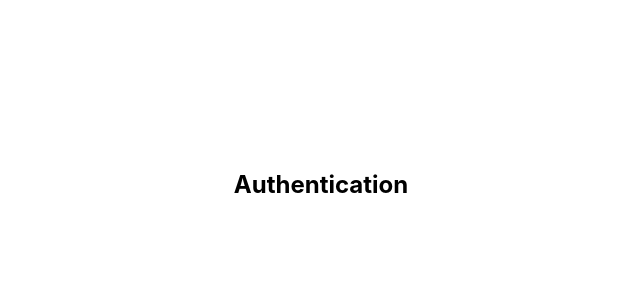
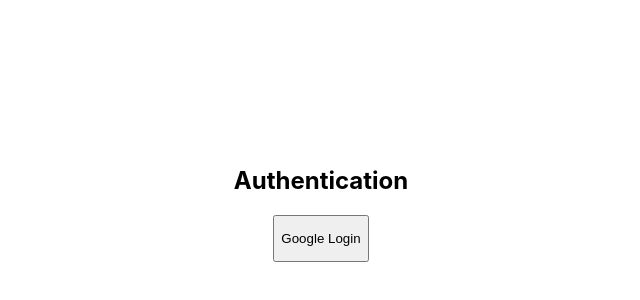
Before and after one commit to jradev/auth-api-demo, a React (Create React App) app: page / in a window 1280 px wide. Shown: the part 196-496 px from the top of the page, without its empty margins (319-959 px from the left). Built offline with nearby package versions, Linux system fonts and the light colour scheme.

Commit message:
feat: implement google auth

```diff
--- a/src/App.js
+++ b/src/App.js
@@ -11,7 +11,7 @@
     redirect_uri='http://localhost:3000/redirect'
     clientId="15215379422-3v7tol5m71mmehkj7toc4pt120e61apv.apps.googleusercontent.com"
     onSuccess={credentialResponse => {
-        console.log(credentialResponse);
+        // console.log(credentialResponse);
       }}
       onError={() => {
         console.log('Login Failed');
--- /dev/null
+++ b/src/container/home/index.jsx
@@ -0,0 +1,10 @@
+import React from 'react';
+import './style.css';
+
+export default function(){
+    return (
+        <div >
+            <h2>Home</h2>
+        </div>
+    );
+}
--- /dev/null
+++ b/src/container/home/style.css
@@ -0,0 +1,7 @@
+.main {
+    min-height: 100vh;
+    display: flex;
+    flex-direction: column;
+    align-items: center;
+    justify-content: center
+}
--- a/src/container/login/index.jsx
+++ b/src/container/login/index.jsx
@@ -1,22 +1,30 @@
 import React from 'react';
-import { GoogleLogin } from '@react-oauth/google';
+import { GoogleLogin, useGoogleLogin } from '@react-oauth/google';
 import './style.css';
+import { useCookies } from 'react-cookie';
+import { useNavigate } from 'react-router-dom';
 
 export default function(){
+
+    const navigate = useNavigate();
+
+    const [cookies, setCookie] = useCookies(['tokens']);
+
+    const googleLogin = useGoogleLogin({
+        flow: 'auth-code',
+        onSuccess: async (codeResponse) => {
+            setCookie('tokens', JSON.stringify(codeResponse), { path: '/' });
+            navigate('/home');
+        },
+        onError: errorResponse => console.log(errorResponse),
+    });
+
     return (
         <div className='main'>
             <h2>Authentication</h2>
-            <div>
-            <GoogleLogin
-            onSuccess={credentialResponse => {
-                console.log(credentialResponse);
-            }}
-            onError={() => {
-                console.log('Login Failed');
-            }}
-            useOneTap
-            />
-            </div>
+            <button onClick={googleLogin}>
+                <p>Google Login</p>
+            </button>
         </div>
     );
 }
--- a/src/navigation/index.js
+++ b/src/navigation/index.js
@@ -3,6 +3,7 @@
   Routes,
   Route,
 } from "react-router-dom";
+import Home from "../container/home";
 import Login from "../container/login";
 
 export default function Navigation() {
@@ -11,6 +12,7 @@
       <div>
         <Routes>
         <Route exact path="/" element={<Login/>}/>
+        <Route exact path="/home" element={<Home/>}/>
         </Routes>
       </div>
     </Router>
```
